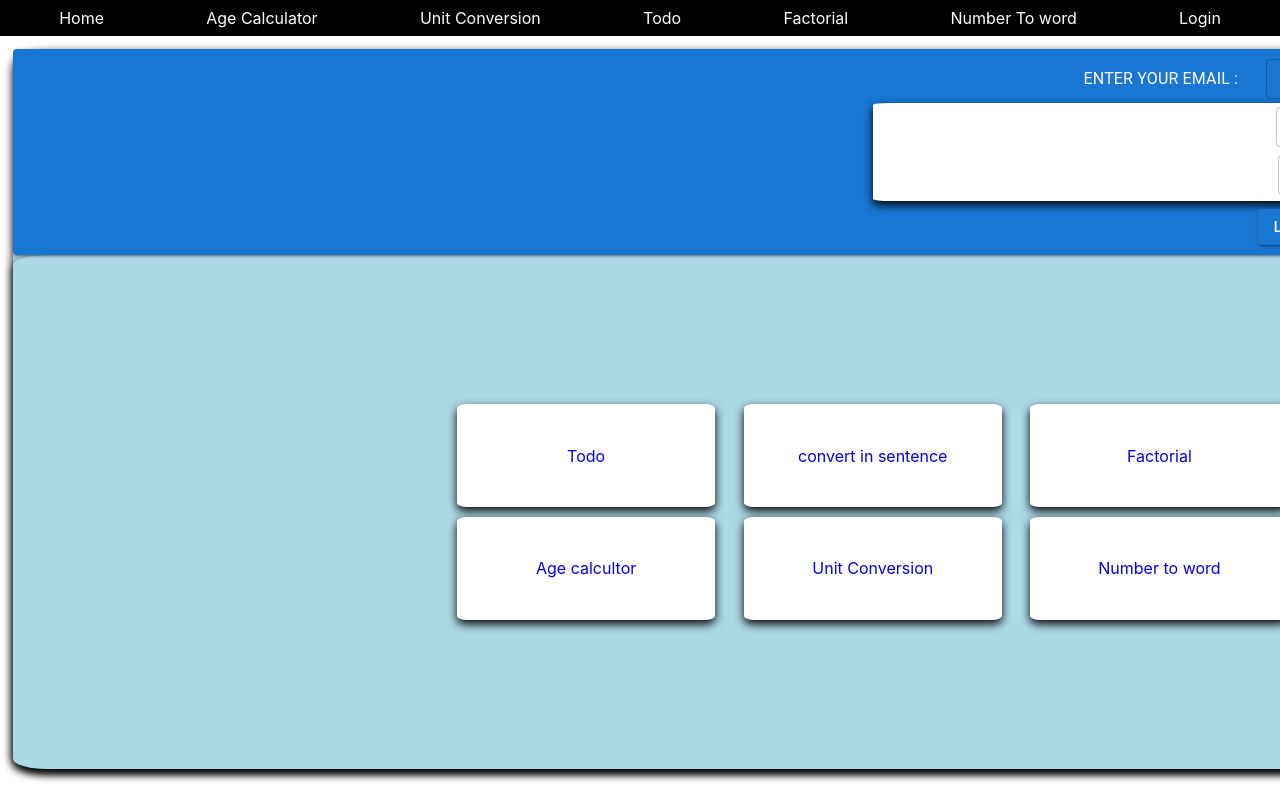
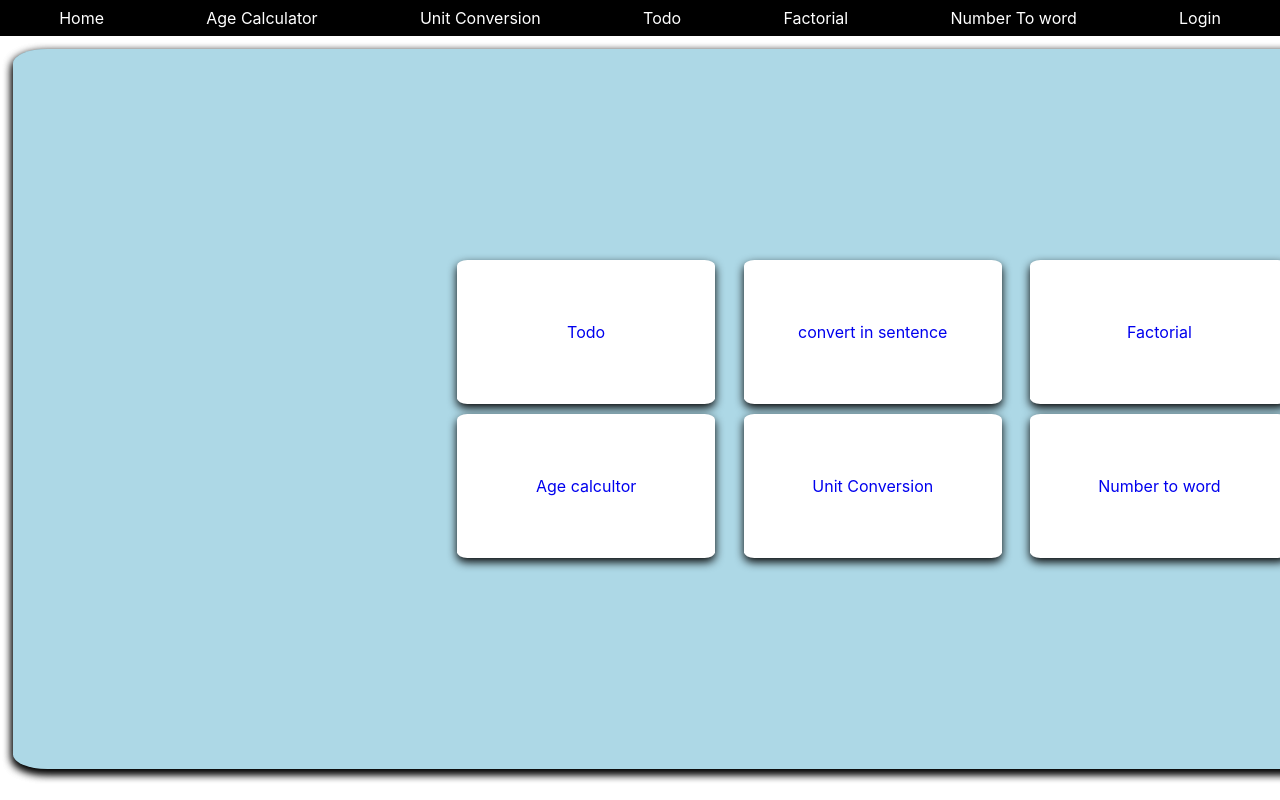
Before and after one commit to rohityadav15/utilitiese, a React (Create React App) app: page / in a window 1280 px wide. Shown: the top 800 px of the page. Built offline with nearby package versions, Linux system fonts and the light colour scheme.

Commit message:
remove log in button

```diff
--- a/src/pages/Home.js
+++ b/src/pages/Home.js
@@ -16,16 +16,6 @@ const Home = () => {
       // borderRadius: "2%",
       // boxShadow: "0px 4px 10px rgba(2, 2, 2, 2)",
     }}>
-      <Button
-        variant="contained"
-        style={{
-          display: "flex",
-          alignItems: "right",
-          justifyContent: "right",
-        }}
-      >
-        {<Login/>}
-      </Button>
       <Box
         style={{
           display: "flex",
```
